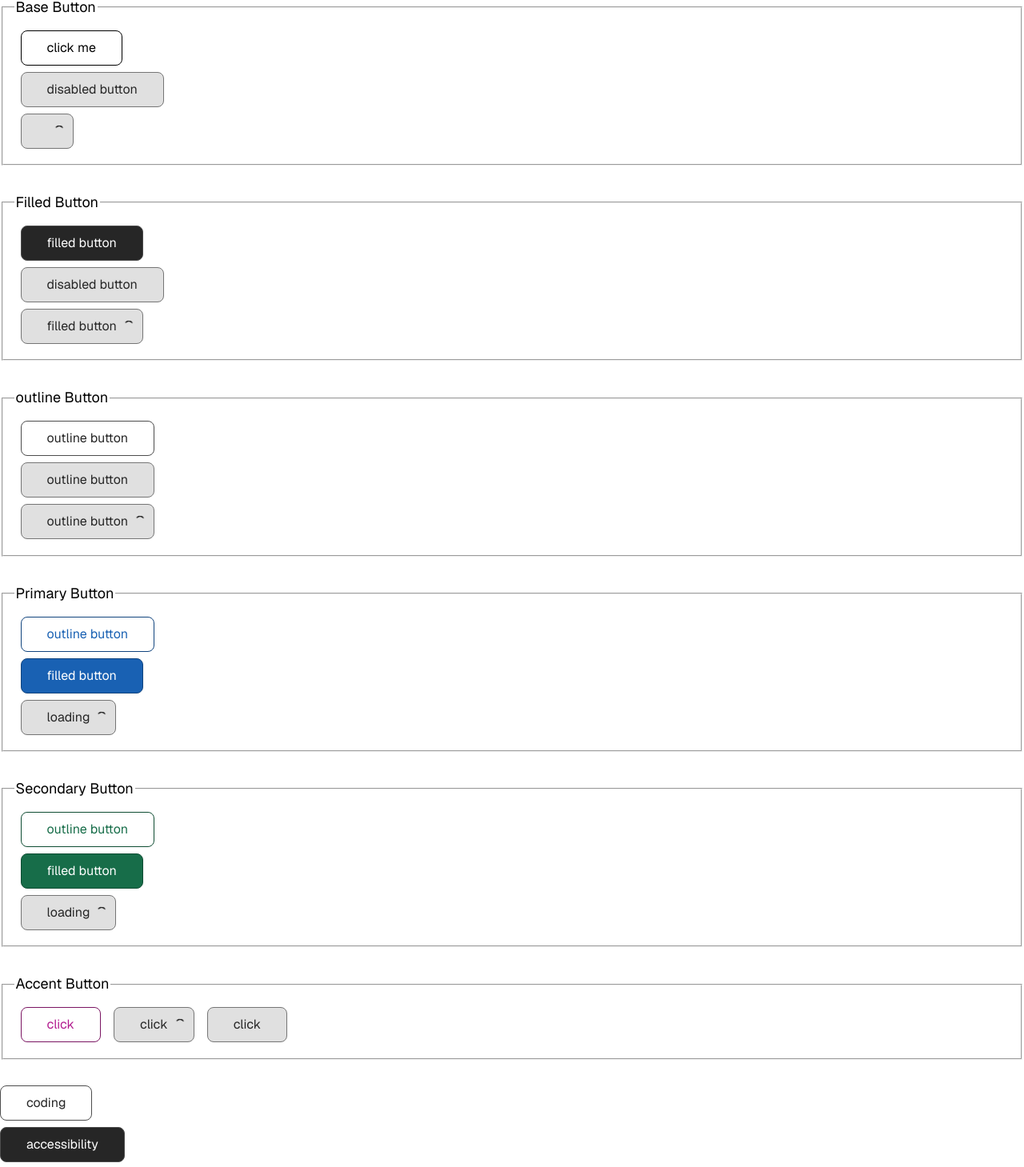
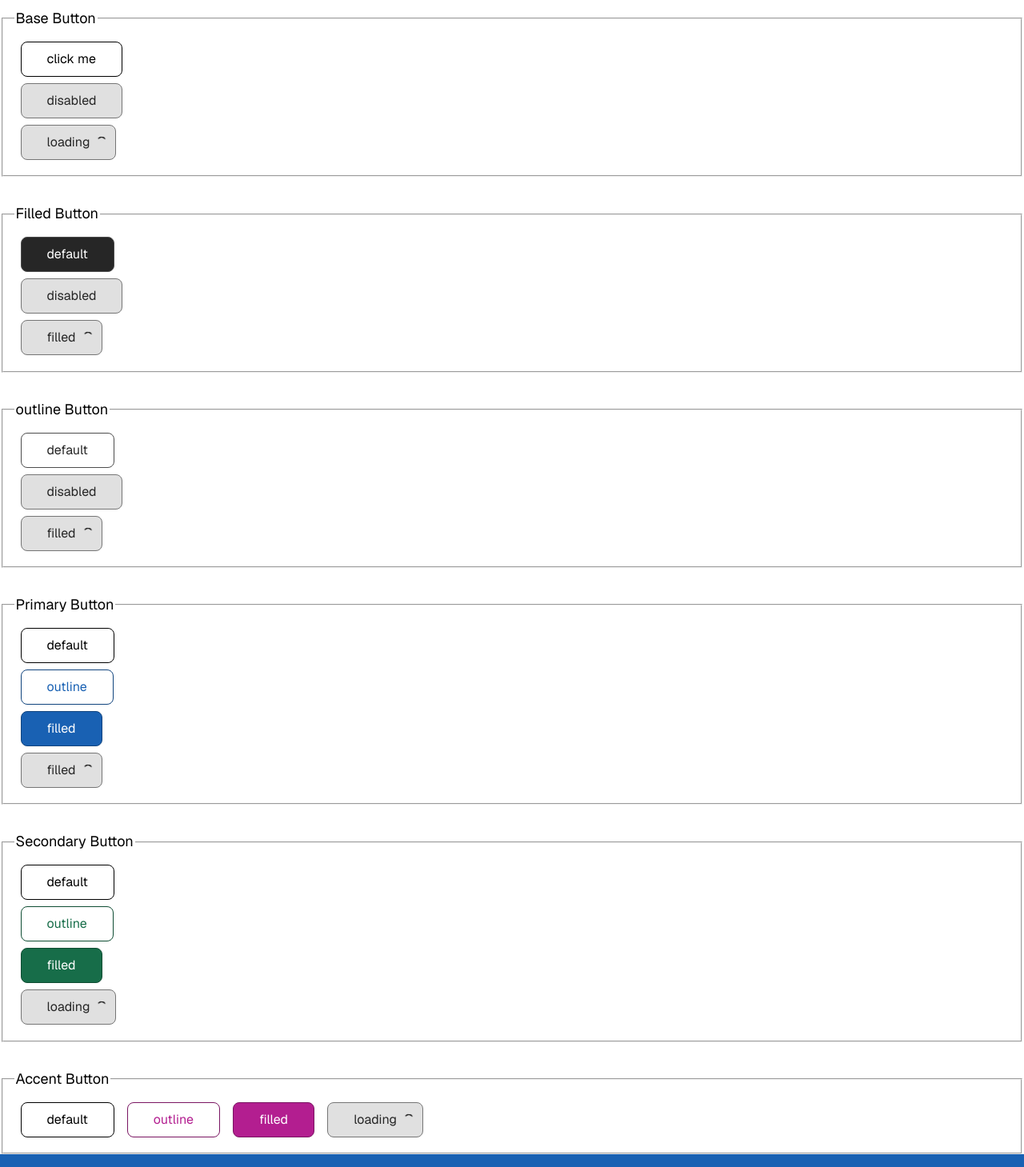
Before and after one commit to codercarl1243/react_components_system, a Next.js app: page / in a window 1280 px wide. Shown: the part 175-1634 px from the top of the page at 80% size. Built offline with nearby package versions, Linux system fonts and the light colour scheme.

Commit message:
UPDATE page content for button examples should show useful variants

```diff
--- a/app/page.tsx
+++ b/app/page.tsx
@@ -1,88 +1,53 @@
 'use client';
 import Button from '@/components/button'
-import Link from '@/components/link'
-import TabList from '@/components/tablist'
+import Heading from '@/components/heading';
 
 export default function Home() {
   return (
     <>
-      <h1 style={{ textAlign: 'center' }}>React Components</h1>
+      <Heading headingLevel={1}>React Components</Heading>
       <fieldset>
         <legend>Base Button</legend>
         <Button>click me</Button>
-        <Button disabled>disabled button</Button>
-        <Button isLoading></Button>
+        <Button disabled>disabled</Button>
+        <Button isLoading>loading</Button>
 
       </fieldset>
       <fieldset>
         <legend>Filled Button</legend>
-        <Button data-style="filled">filled button</Button>
-        <Button data-style="filled" disabled>disabled button</Button>
-        <Button data-style="filled" isLoading>filled button</Button>
+        <Button data-style="filled">default</Button>
+        <Button data-style="filled" disabled>disabled</Button>
+        <Button data-style="filled" isLoading>filled</Button>
 
       </fieldset>
 
       <fieldset>
         <legend>outline Button</legend>
-        <Button data-style="outlined">outline button</Button>
-        <Button data-style="outlined" disabled>outline button</Button>
-        <Button data-style="outlined" isLoading>outline button</Button>
+        <Button data-style="outlined">default</Button>
+        <Button data-style="outlined" disabled>disabled</Button>
+        <Button data-style="outlined" isLoading>filled</Button>
       </fieldset>
       <fieldset>
         <legend>Primary Button</legend>
-        <Button data-style="outlined" data-variant="primary">outline button</Button>
-        <Button data-style="filled" data-variant="primary">filled button</Button>
-        <Button data-style="filled" data-variant="primary" isLoading>loading</Button>
+        <Button data-variant="primary">default</Button>
+        <Button data-style="outlined" data-variant="primary">outline</Button>
+        <Button data-style="filled" data-variant="primary">filled</Button>
+        <Button data-style="filled" data-variant="primary" isLoading>filled</Button>
       </fieldset>
       <fieldset>
         <legend>Secondary Button</legend>
-        <Button data-style="outlined" data-variant="secondary">outline button</Button>
-        <Button data-style="filled" data-variant="secondary">filled button</Button>
+        <Button data-variant="secondary">default</Button>
+        <Button data-style="outlined" data-variant="secondary">outline</Button>
+        <Button data-style="filled" data-variant="secondary">filled</Button>
         <Button data-style="filled" data-variant="secondary" isLoading>loading</Button>
       </fieldset>
       <fieldset style={{ display: "flex" }}>
         <legend>Accent Button</legend>
-        <Button data-style="outlined" data-variant="accent">click</Button>
-        <Button data-style="outlined" data-variant="accent" isLoading>click</Button>
-        <Button data-style="outlined" data-variant="accent" disabled>click</Button>
-        {/*
-        <Button data-style="filled" data-variant="accent">filled button</Button>
-        <Button data-style="filled" data-variant="accent" isLoading>loading</Button> */}
+        <Button data-variant="accent">default</Button>
+        <Button data-style="outlined" data-variant="accent">outline</Button>
+        <Button data-style="filled" data-variant="accent">filled</Button>
+        <Button data-style="outlined" data-variant="accent" isLoading>loading</Button>
       </fieldset>
-
-      <TabList
-        defaultActiveTabId="panel1"
-        orientation="horizontal"
-        tabs={[
-          {
-            id: 'panel1',
-            tabLabel: 'coding',
-            panelContent: (
-              <Link href="/categories/coding">
-                show all of the posts to do with coding
-              </Link>
-            )
-          },
-          {
-            id: 'panel2',
-            tabLabel: 'accessibility',
-            panelContent: (
-              <Link href="/categories/accessibility">
-                show all of the posts to do with accessibility
-              </Link>
-            )
-          },
-          {
-            id: 'panel3',
-            tabLabel: 'design-system',
-            panelContent: (
-              <Link href="/categories/design-systems">
-                show all of the posts to do with design systems
-              </Link>
-            )
-          }
-        ]}
-      />
     </>
   )
 }
```
